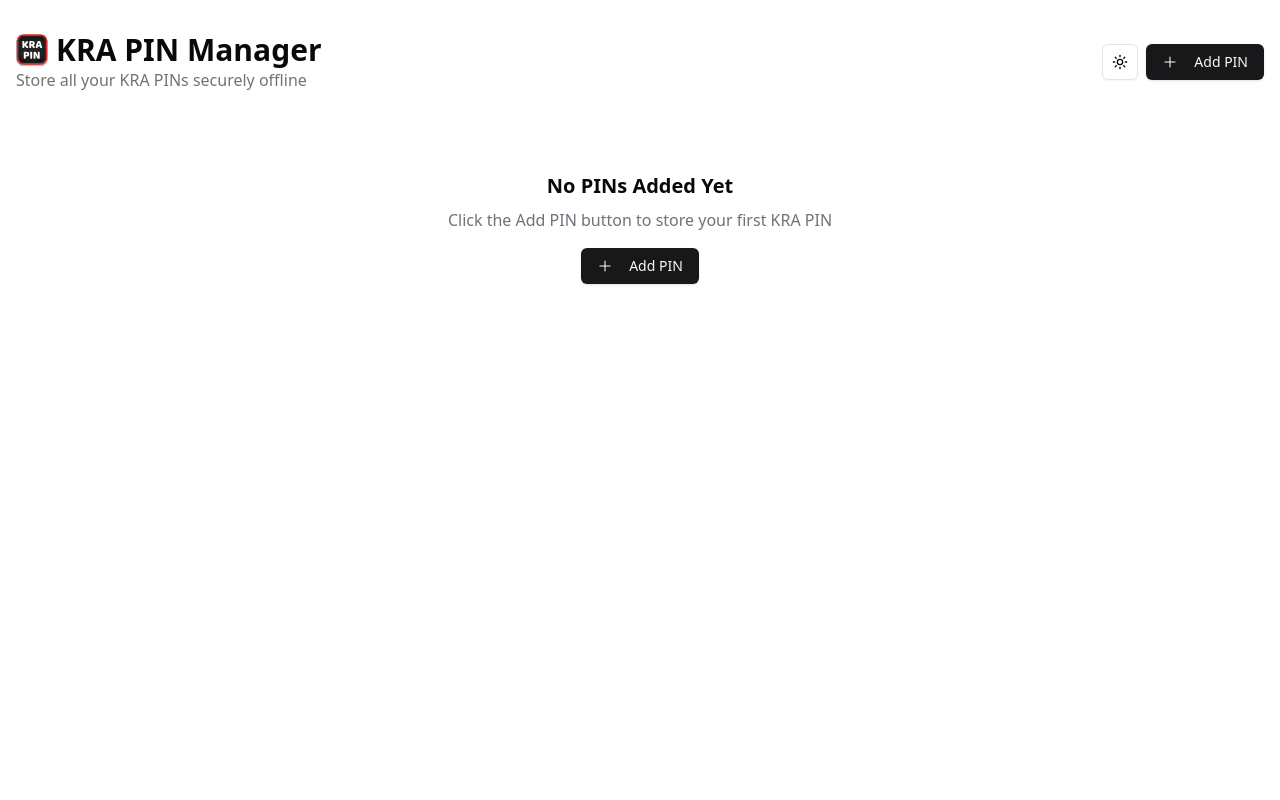
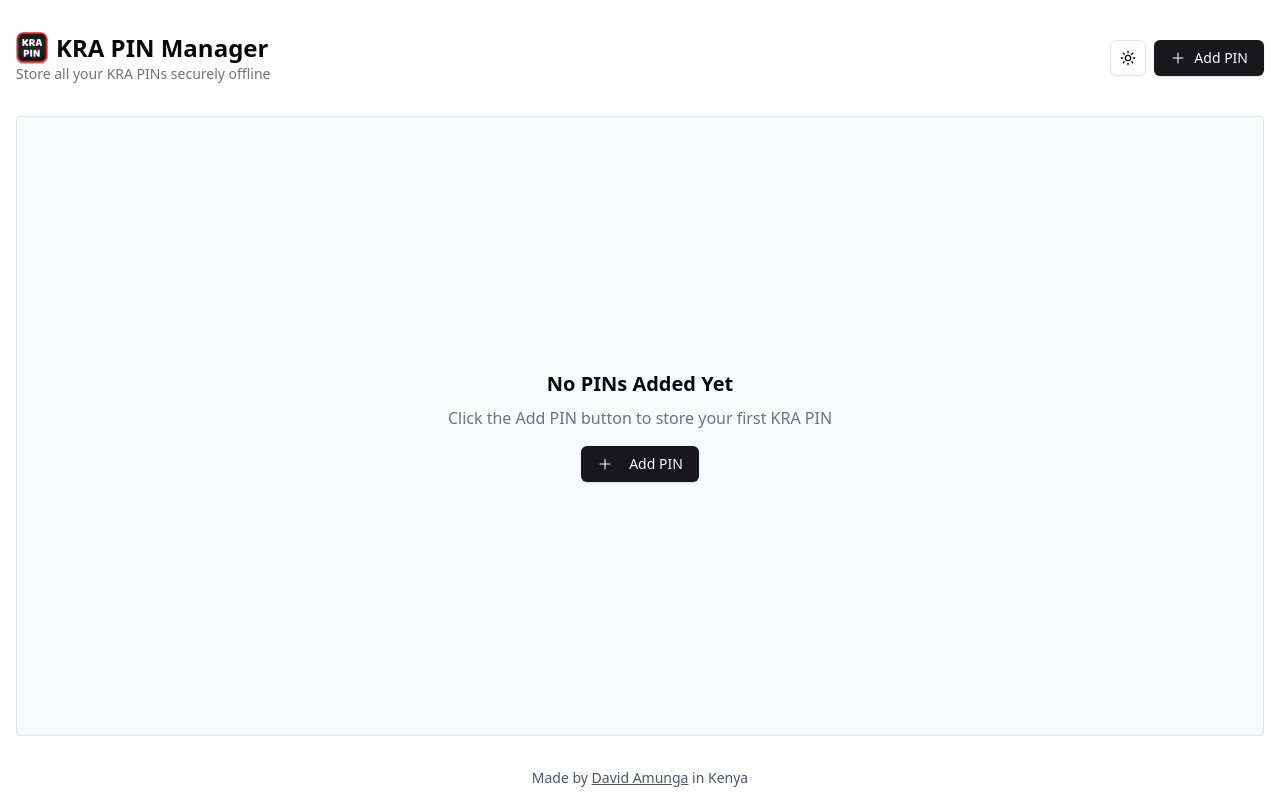
Before and after one commit to DavidAmunga/krapin, a React (Vite) app: page / in a window 1280 px wide. Built offline with nearby package versions, Linux system fonts and the light colour scheme.

Commit message:
fix: footer

```diff
--- a/src/App.tsx
+++ b/src/App.tsx
@@ -132,15 +132,15 @@ function App() {
   };
 
   return (
-    <div className="min-h-screen bg-background">
-      <main className="container mx-auto px-4 py-8">
+    <div className="h-screen flex flex-col bg-background">
+      <main className="container h-full flex flex-col mx-auto px-4 py-8">
         <div className="flex justify-between items-center mb-8">
           <div>
             <div className="flex items-center gap-2">
               <img src="/logo.svg" alt="KRA PIN Logo" className="h-8 w-auto" />
-              <h1 className="text-3xl font-bold">KRA PIN Manager</h1>
+              <h1 className="text-2xl font-bold">KRA PIN Manager</h1>
             </div>
-            <p className="text-muted-foreground">
+            <p className="text-sm text-muted-foreground">
               Store all your KRA PINs securely offline
             </p>
           </div>
@@ -148,8 +148,12 @@ function App() {
             <ModeToggle />
             <Sheet open={isOpen} onOpenChange={setIsOpen}>
               <SheetTrigger asChild>
-                <Button onClick={handleAddNew}>
-                  <PlusIcon className="mr-2 h-4 w-4" /> Add PIN
+                <Button
+                  className="flex items-center gap-2"
+                  onClick={handleAddNew}
+                >
+                  <PlusIcon className="h-4 w-4" />
+                  <span className="hidden md:inline-flex">Add PIN</span>
                 </Button>
               </SheetTrigger>
               <SheetContent
@@ -349,6 +353,7 @@ function App() {
                           <Label htmlFor="name">Name</Label>
                           <Input
                             id="name"
+                            placeholder="Name"
                             value={formData.name}
                             onChange={(e) =>
                               setFormData({ ...formData, name: e.target.value })
@@ -369,7 +374,7 @@ function App() {
                               });
                             }}
                             placeholder="123 4567 890"
-                            maxLength={11}
+                            maxLength={13}
                             required
                           />
                         </div>
@@ -385,6 +390,7 @@ function App() {
                       <Label htmlFor="name">Name</Label>
                       <Input
                         id="name"
+                        placeholder="Name"
                         value={formData.name}
                         onChange={(e) =>
                           setFormData({ ...formData, name: e.target.value })
@@ -402,7 +408,7 @@ function App() {
                           setFormData({ ...formData, pin: formatPIN(value) });
                         }}
                         placeholder="123 4567 890"
-                        maxLength={11}
+                        maxLength={13}
                         required
                       />
                     </div>
@@ -417,7 +423,7 @@ function App() {
         </div>
 
         {pins.length === 0 ? (
-          <div className="text-center py-12">
+          <div className="text-center py-12 items-center justify-center flex-1 flex flex-col h-full bg-gray-50 rounded-sm border">
             <h2 className="text-xl font-semibold mb-2">No PINs Added Yet</h2>
             <p className="text-muted-foreground mb-4">
               Click the Add PIN button to store your first KRA PIN
@@ -427,11 +433,11 @@ function App() {
             </Button>
           </div>
         ) : (
-          <div className="grid gap-4 md:grid-cols-2 lg:grid-cols-3">
+          <div className="grid gap-4 md:grid-cols-2 lg:grid-cols-3 bg-gray-50 rounded-sm border h-full  pt-3 px-3">
             {pins.map((pin) => (
               <div
                 key={pin.id}
-                className="p-4 rounded-lg border bg-card hover:bg-accent transition-colors"
+                className="p-4 rounded-lg h-fit border bg-card hover:bg-accent transition-colors"
               >
                 <div className="flex justify-between items-start">
                   <div
@@ -483,6 +489,13 @@ function App() {
           </div>
         )}
       </main>
+      <footer className="container text-sm text-gray-600 mx-auto px-4 text-center pb-3">
+        Made by{" "}
+        <a href="https://twitter.com/davidamunga_" className="underline">
+          David Amunga
+        </a>{" "}
+        in Kenya
+      </footer>
     </div>
   );
 }
```
